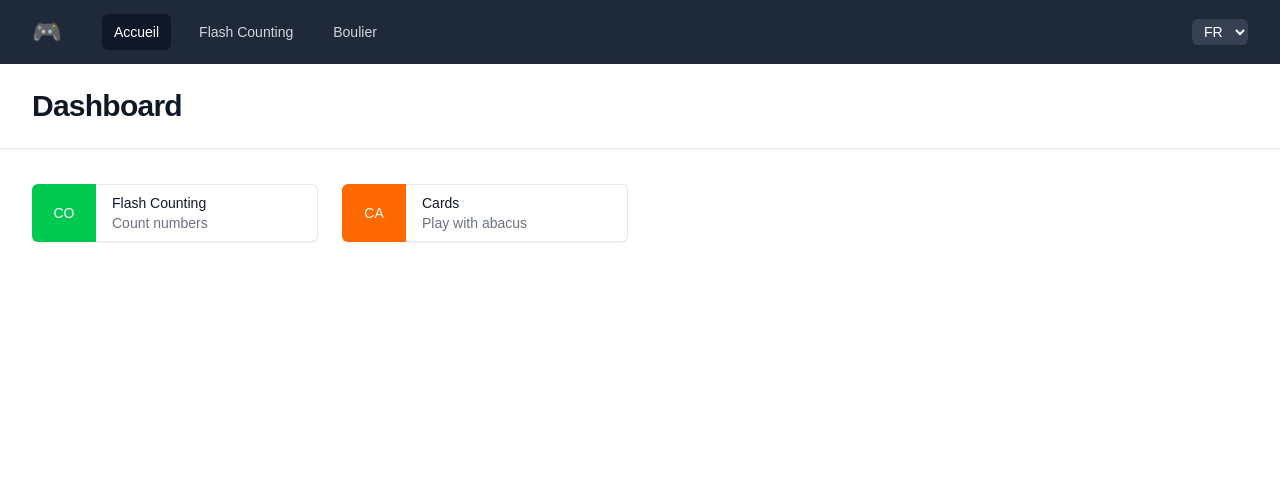
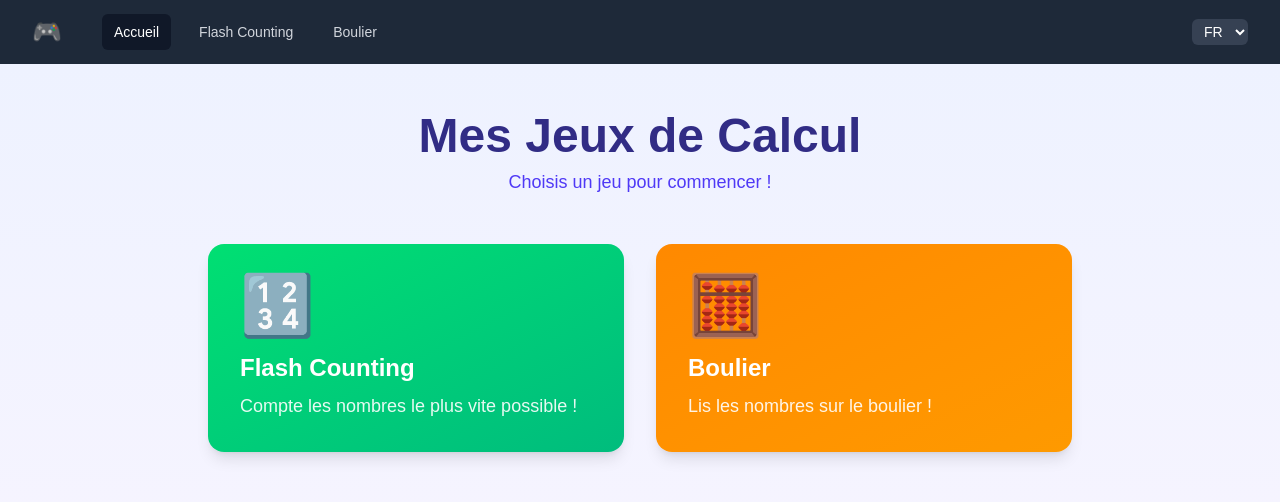
Before and after one commit to oodamien/exercices, a Next.js app: page / in a window 1280 px wide. Shown: the top 502 px of the page. Built offline with nearby package versions, Linux system fonts and the light colour scheme.

Commit message:
feat: redesign home page with colorful child-friendly cards
Co-Authored-By: Claude Opus 4.6 <noreply@anthropic.com>

```diff
--- a/src/app/page.tsx
+++ b/src/app/page.tsx
@@ -2,57 +2,49 @@
 
 import Link from "next/link";
 
+const games = [
+  {
+    href: "/counting",
+    title: "Flash Counting",
+    description: "Compte les nombres le plus vite possible !",
+    emoji: "🔢",
+    gradient: "from-green-400 to-emerald-500",
+  },
+  {
+    href: "/cards",
+    title: "Boulier",
+    description: "Lis les nombres sur le boulier !",
+    emoji: "🧮",
+    gradient: "from-orange-400 to-amber-500",
+  },
+];
+
 export default function Home() {
   return (
-    <>
-      <header className="bg-white shadow-sm">
-        <div className="mx-auto max-w-7xl px-4 py-6 sm:px-6 lg:px-8">
-          <h1 className="text-3xl font-bold tracking-tight text-gray-900">
-            Dashboard
-          </h1>
+    <main className="min-h-[calc(100vh-4rem)] bg-gradient-to-b from-indigo-50 to-purple-50">
+      <div className="mx-auto max-w-4xl px-4 py-12">
+        <h1 className="text-center text-4xl md:text-5xl font-bold text-indigo-900 mb-2">
+          Mes Jeux de Calcul
+        </h1>
+        <p className="text-center text-lg text-indigo-600 mb-12">
+          Choisis un jeu pour commencer !
+        </p>
+        <div className="grid grid-cols-1 sm:grid-cols-2 gap-8">
+          {games.map((game) => (
+            <Link
+              key={game.href}
+              href={game.href}
+              className={`group block rounded-2xl bg-gradient-to-br ${game.gradient} p-8 shadow-lg hover:shadow-xl hover:scale-105 transition-all duration-200`}
+            >
+              <div className="text-6xl mb-4">{game.emoji}</div>
+              <h2 className="text-2xl font-bold text-white mb-2">
+                {game.title}
+              </h2>
+              <p className="text-white/90 text-lg">{game.description}</p>
+            </Link>
+          ))}
         </div>
-      </header>
-      <main>
-        <div className="mx-auto max-w-7xl py-6 sm:px-6 lg:px-8">
-          <div className="w-full">
-            <ul
-              role="list"
-              className="mt-3 grid grid-cols-1 gap-5 sm:grid-cols-2 sm:gap-6 lg:grid-cols-4"
-            >
-              <li>
-                <Link href={"/counting"} className="col-span-1 flex rounded-md shadow-xs">
-                  <div className="bg-green-500 flex w-16 shrink-0 items-center justify-center rounded-l-md text-sm font-medium text-white">
-                    CO
-                  </div>
-                  <div className="flex flex-1 items-center justify-between truncate rounded-r-md border-t border-r border-b border-gray-200 bg-white dark:border-white/10 dark:bg-gray-800/50">
-                    <div className="flex-1 truncate px-4 py-2 text-sm">
-                      <span className="font-medium text-gray-900 hover:text-gray-600 dark:text-white dark:hover:text-gray-200">
-                        Flash Counting
-                      </span>
-                      <p className="text-gray-500 dark:text-gray-400">Count numbers</p>
-                    </div>
-                  </div>
-                </Link>
-              </li>
-              <li>
-                <Link href={"/cards"} className="col-span-1 flex rounded-md shadow-xs">
-                  <div className="bg-orange-500 flex w-16 shrink-0 items-center justify-center rounded-l-md text-sm font-medium text-white">
-                    CA
-                  </div>
-                  <div className="flex flex-1 items-center justify-between truncate rounded-r-md border-t border-r border-b border-gray-200 bg-white dark:border-white/10 dark:bg-gray-800/50">
-                    <div className="flex-1 truncate px-4 py-2 text-sm">
-                      <span className="font-medium text-gray-900 hover:text-gray-600 dark:text-white dark:hover:text-gray-200">
-                        Cards
-                      </span>
-                      <p className="text-gray-500 dark:text-gray-400">Play with abacus</p>
-                    </div>
-                  </div>
-                </Link>
-              </li>
-            </ul>
-          </div>
-        </div>
-      </main>
-    </>
+      </div>
+    </main>
   );
 }
```
